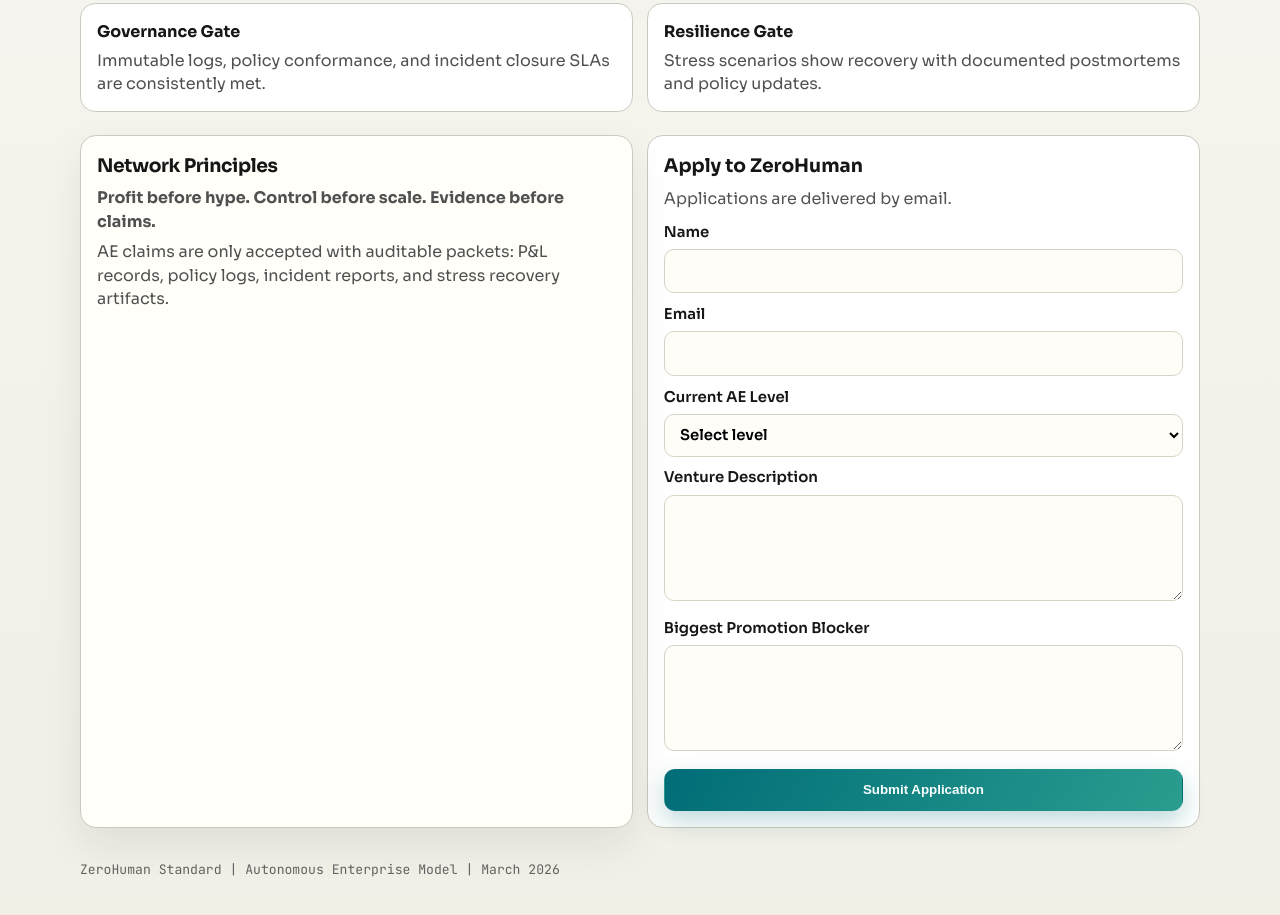
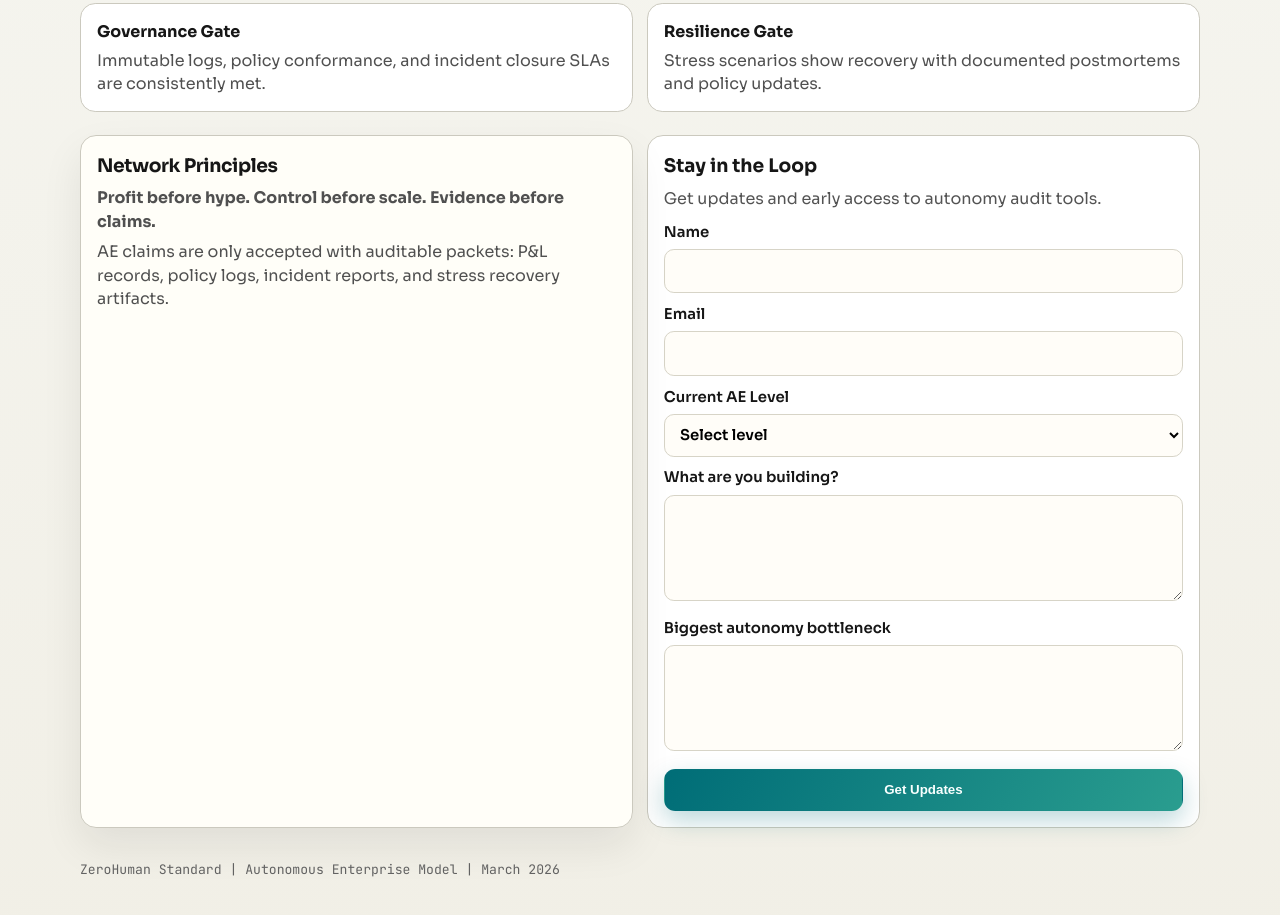
Before and after one commit to justuseapen/zh-autonomy-ladder, a plain HTML site: page docs/index.html in a window 1280 px wide. Shown: the part 1599-2514 px from the top of the page. Drawn offline with Linux system fonts and the light colour scheme.

Commit message:
Reframe CTA to updates and early audit tools access

```diff
--- a/docs/index.html
+++ b/docs/index.html
@@ -296,7 +296,7 @@
         operate under policy, survive shocks, and compound into multi-generation venture networks.
       </p>
       <div class="actions">
-        <a href="#apply" class="btn btn-primary">Apply to ZeroHuman</a>
+        <a href="#apply" class="btn btn-primary">Stay in the Loop</a>
         <a href="#levels" class="btn btn-ghost">View the Levels</a>
       </div>
     </section>
@@ -356,10 +356,10 @@
       </article>
 
       <article id="apply" class="apply">
-        <h3 style="margin: 0;">Apply to ZeroHuman</h3>
-        <p style="margin: 0.5rem 0 0; color: #535353;">Applications are delivered by email.</p>
+        <h3 style="margin: 0;">Stay in the Loop</h3>
+        <p style="margin: 0.5rem 0 0; color: #535353;">Get updates and early access to autonomy audit tools.</p>
         <form action="https://formsubmit.co/justus@eapentechnology.com" method="post">
-          <input type="hidden" name="_subject" value="ZeroHuman Application Submission" />
+          <input type="hidden" name="_subject" value="ZeroHuman Updates and Audit Tools Interest" />
           <input type="hidden" name="_template" value="table" />
           <input type="hidden" name="_captcha" value="false" />
           <input type="hidden" name="_next" value="https://justuseapen.github.io/zh-autonomy-ladder/?submitted=1#apply" />
@@ -386,14 +386,14 @@
             </select>
           </label>
           <label>
-            Venture Description
+            What are you building?
             <textarea name="venture_description" required></textarea>
           </label>
           <label>
-            Biggest Promotion Blocker
+            Biggest autonomy bottleneck
             <textarea name="blocker" required></textarea>
           </label>
-          <button class="btn btn-primary" type="submit">Submit Application</button>
+          <button class="btn btn-primary" type="submit">Get Updates</button>
         </form>
       </article>
     </section>
```
